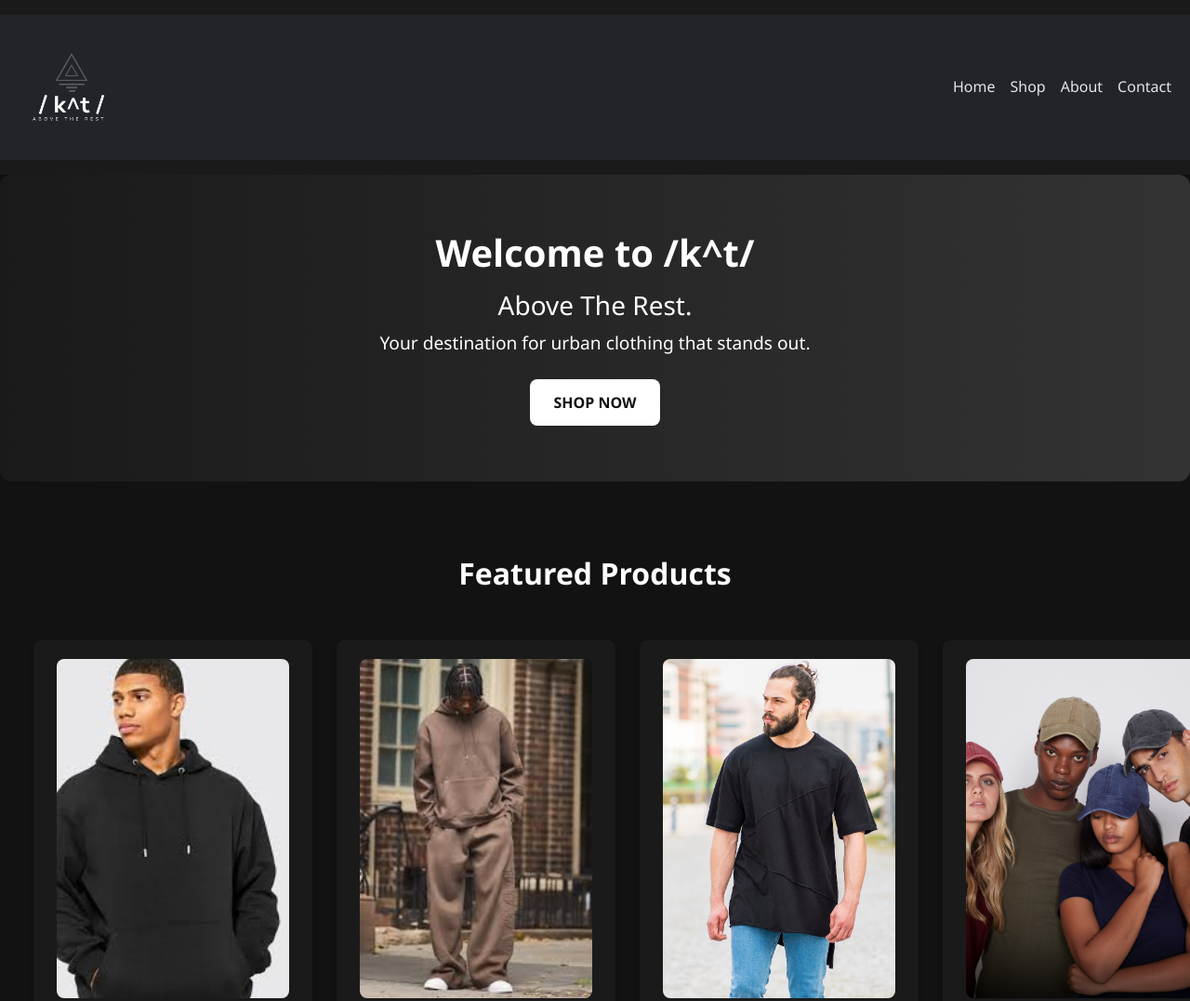
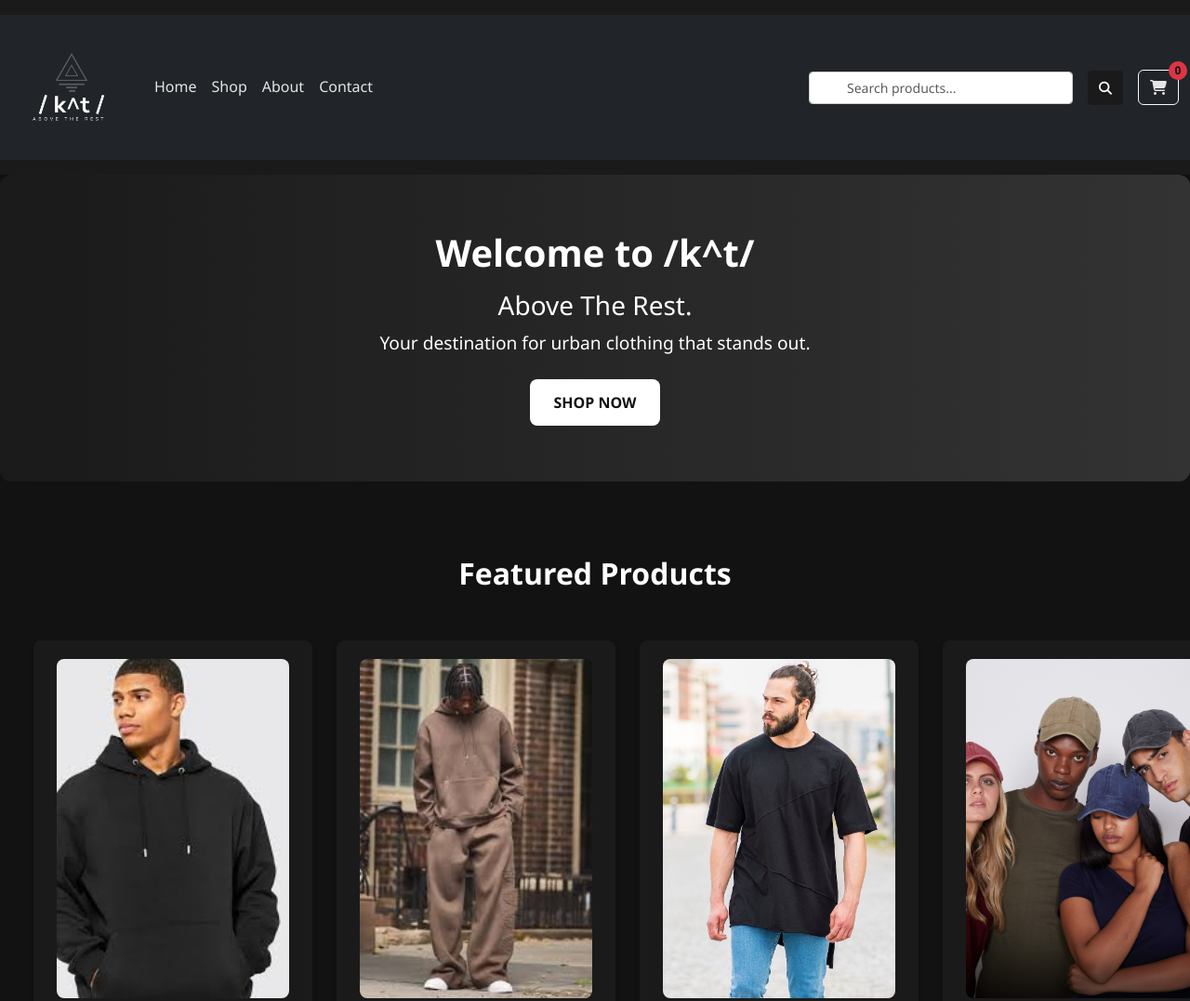
Before and after one commit to Khalipa-B/feb2025-webtechnologies-final-project-Khalipa-B, a plain HTML site: page index.html in a window 1280 px wide. Shown: the top 1077 px of the page at 93% size. Drawn offline with nearby package versions, Linux system fonts and the light colour scheme.

Commit message:
updated index.html

```diff
--- a/index.html
+++ b/index.html
@@ -4,10 +4,11 @@
     <meta charset="UTF-8" />
     <meta name="viewport" content="width=device-width, initial-scale=1.0" />
     <title>/k^t/-Above the rest.</title>
-    <!-- Bootstrap CSS -->
     <link
-      href="https://cdn.jsdelivr.net/npm/bootstrap@5.3.0-alpha3/dist/css/bootstrap.min.css"
+      href="https://cdn.jsdelivr.net/npm/bootstrap@5.3.6/dist/css/bootstrap.min.css"
       rel="stylesheet"
+      integrity="sha384-4Q6Gf2aSP4eDXB8Miphtr37CMZZQ5oXLH2yaXMJ2w8e2ZtHTl7GptT4jmndRuHDT"
+      crossorigin="anonymous"
     />
     <link
       rel="stylesheet"
@@ -19,6 +20,7 @@
     <header>
       <nav class="navbar navbar-expand-lg navbar-dark bg-dark">
         <div class="container-fluid">
+          <!-- Logo -->
           <a class="navbar-brand" href="index.html">
             <img
               src="images/_k^t  Logo_white.png"
@@ -26,6 +28,8 @@
               width="130"
             />
           </a>
+
+          <!-- Hamburger Menu Button -->
           <button
             class="navbar-toggler"
             type="button"
@@ -37,8 +41,10 @@
           >
             <span class="navbar-toggler-icon"></span>
           </button>
+
+          <!-- Collapsible Navbar -->
           <div class="collapse navbar-collapse" id="navbarNav">
-            <ul class="navbar-nav ms-auto">
+            <ul class="navbar-nav me-auto">
               <li class="nav-item">
                 <a class="nav-link" href="index.html">Home</a>
               </li>
@@ -52,6 +58,37 @@
                 <a class="nav-link" href="contact.html">Contact</a>
               </li>
             </ul>
+
+            <!-- Search Form -->
+            <form
+              class="d-flex search-form me-3"
+              onsubmit="searchProducts(event)"
+            >
+              <input
+                class="form-control me-2"
+                type="search"
+                placeholder="Search products..."
+                aria-label="Search"
+                id="search-input"
+              />
+              <button class="btn btn-outline-light" type="submit">
+                <i class="fas fa-search"></i>
+              </button>
+            </form>
+
+            <!-- Cart Icon -->
+            <a
+              href="javascript:void(0);"
+              class="btn btn-outline-light position-relative cart-btn"
+              onclick="toggleCart()"
+            >
+              <i class="fas fa-shopping-cart"></i>
+              <span
+                class="position-absolute top-0 start-100 translate-middle badge rounded-pill bg-danger cart-count"
+              >
+                0
+              </span>
+            </a>
           </div>
         </div>
       </nav>
@@ -158,8 +195,11 @@
         </div>
       </div>
     </footer>
-    <!-- Bootstrap JS Bundle -->
-    <script src="https://cdn.jsdelivr.net/npm/bootstrap@5.3.0-alpha3/dist/js/bootstrap.bundle.min.js"></script>
+    <script
+      src="https://cdn.jsdelivr.net/npm/bootstrap@5.3.6/dist/js/bootstrap.bundle.min.js"
+      integrity="sha384-pQdfb8v6i3t9Qe5r5b6i5b6i5b6i5b6i5b6i5b6i5b6i5b6i5b6i5b6i5b6i5b6i5b6"
+      crossorigin="anonymous"
+    ></script>
     <script src="script.js"></script>
     <div id="cart-sidebar">
       <button class="close-cart-btn" onclick="toggleCart()">Close</button>
```
